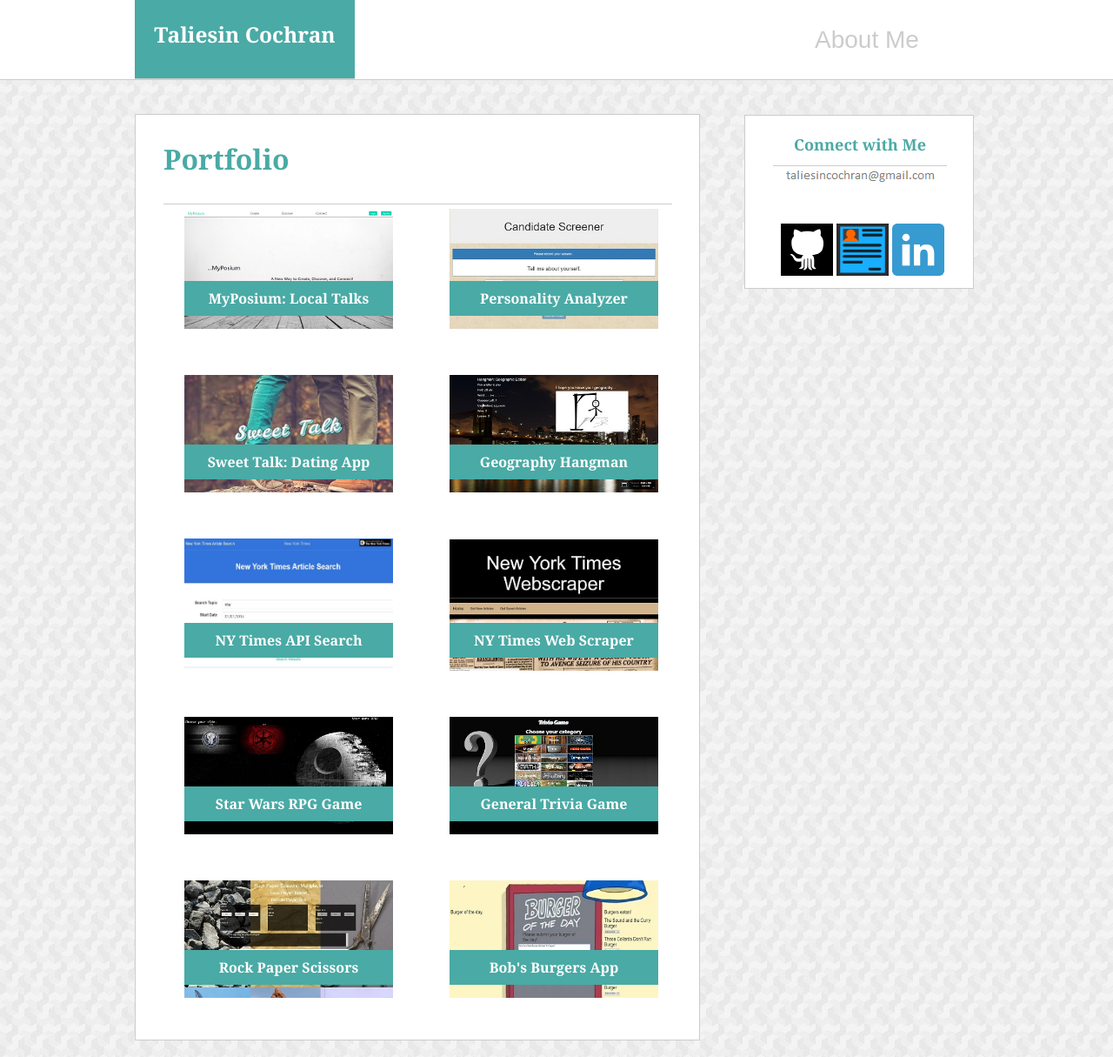
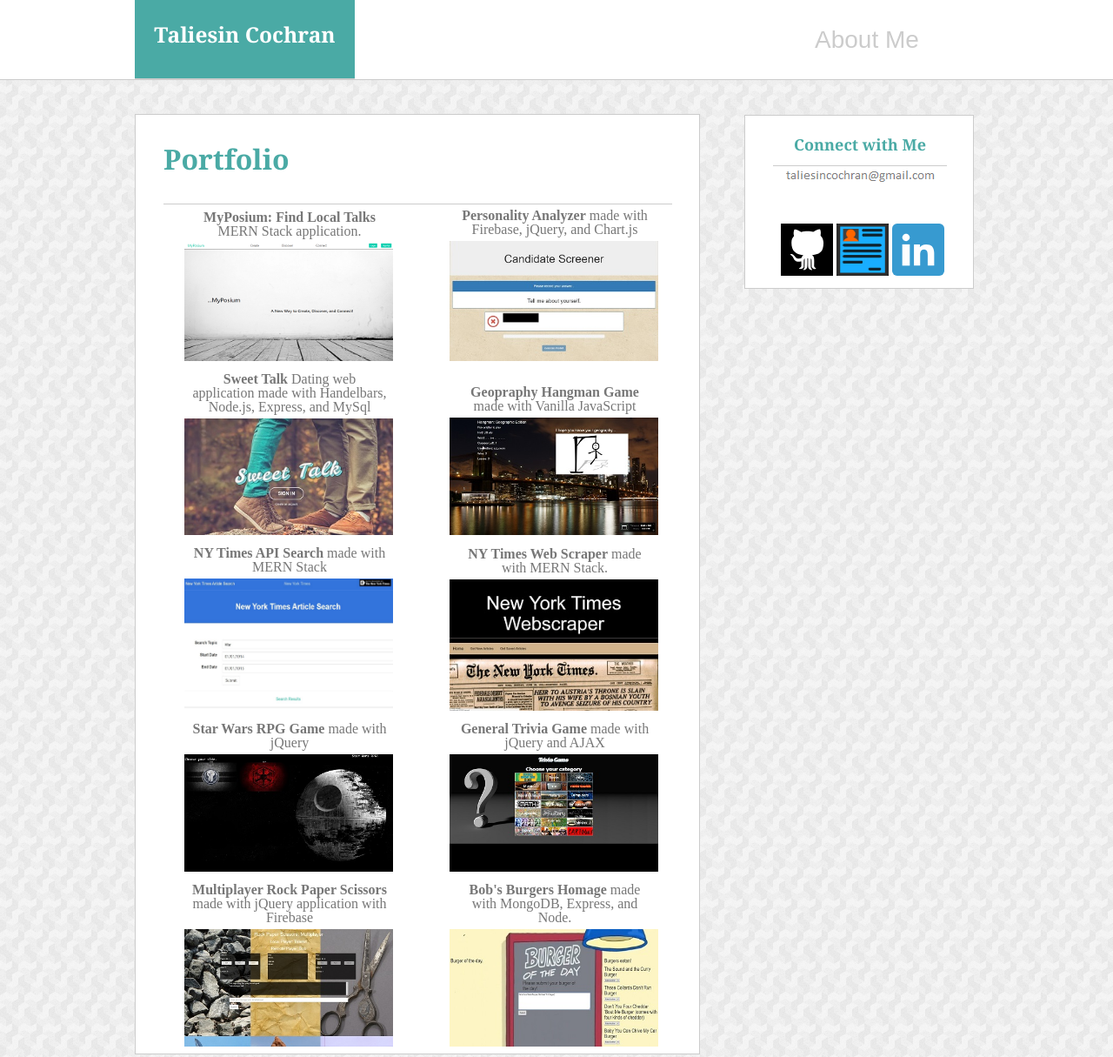
Before and after one commit to taliesincochran/taliesincochran.github.io, a plain HTML site: page portfolio.html in a window 1280 px wide. Shown: the top 1215 px of the page at 87% size. Drawn offline with Linux system fonts and the light colour scheme.

Commit message:
added descriptions to each app

```diff
--- a/assets/css/style.css
+++ b/assets/css/style.css
@@ -3,6 +3,15 @@
 }
 *{
 	box-sizing: border-box;
+}
+.listText {
+    width: 226px;
+    word-wrap: normal;
+    position: relative;
+    left: 59px;
+}
+strong {
+    font-weight: bolder;
 }
 body {
 	background-image: url("../images/background.png");
--- a/portfolio.html
+++ b/portfolio.html
@@ -28,44 +28,64 @@
 				<h2 id="mainheader" class="georgia">Portfolio</h2>
 				<ul id="portfolio-list">
 					<li>
+						<p class="listText"><strong>MyPosium: Find Local Talks</strong> MERN Stack application.</p>
 						<a href="https://myposium.herokuapp.com"> <img src="assets/images/myposium.png" class='images' alt="MyPosium" width=240>
-						<h2 class='listtext georgia'>MyPosium: Local Talks</h2> </a>
+						<!-- <h2 class='listtext georgia'>MyPosium: Local Talks</h2>  -->
+						</a>
 					</li>
 					<li>
+						<p class="listText"><strong>Personality Analyzer</strong> made with Firebase, jQuery, and Chart.js</p>
 						<a href="https://personality-analyzer-tdc.herokuapp.com"> <img src="assets/images/candidateScreener.jpg" class='images' alt="candidatScreener" width=240>
-						<h2 class='listtext georgia'>Personality Analyzer</h2> </a>
+						<!-- <h2 class='listtext georgia'>Personality Analyzer</h2>  -->
+						</a>
 					</li>
 					<li>
+						<p class="listText"><strong>Sweet Talk</strong> Dating web application made with Handelbars, Node.js, Express, and MySql</p>
 						<a href="https://map-sweet-talk.herokuapp.com/"> <img src="assets/images/sweetTalk.jpg" class='images' alt="NY Times API Search" width=240>
-						<h2 class='listtext georgia'>Sweet Talk: Dating App</h2> </a>
+						<!-- <h2 class='listtext georgia'>Sweet Talk: Dating App</h2>  -->
+						</a>
 					</li>
 					<li>
+						<p class="listText"><strong>Geopraphy Hangman Game</strong> made with Vanilla JavaScript</p>
 						<a href="https://taliesincochran.github.io/Hangman-Game/"> <img src="assets/images/image1.jpg" class='images' alt="Hangman" width=240>
-						<h2 class='listtext georgia'>Geography Hangman</h2> </a>
+						<!-- <h2 class='listtext georgia'>Geography Hangman</h2>  -->
+						</a>
 					</li>
 					<li>
+						<p class="listText"><strong>NY Times API Search</strong> made with MERN Stack</p>
 						<a href="https://nytimes-api-search-mern.herokuapp.com/"> <img src="assets/images/apisearch.jpg" class='images' alt="NY Times API Search" width=240>
-						<h2 class='listtext georgia'>NY Times API Search</h2>  </a>
+						<!-- <h2 class='listtext georgia'>NY Times API Search</h2>   -->
+						</a>
 					</li>
 					<li>
+						<p class="listText"><strong>NY Times Web Scraper</strong> made with MERN Stack.</p>
 						<a href="https://immense-scrubland-93408.herokuapp.com/"> <img src="assets/images/webscraper.jpg" class='images' alt="NY Times Web Scraper" width=240>
-						<h2 class='listtext georgia'>NY Times Web Scraper</h2> </a>
+						<!-- <h2 class='listtext georgia'>NY Times Web Scraper</h2>  -->
+						</a>
 					</li>
 					<li>
+						<p class="listText"><strong>Star Wars RPG Game</strong> made with jQuery</p>
 						<a href="https://taliesincochran.github.io/Star-Wars-RPG/"> <img src="assets/images/image2.jpg" class='images' alt='RPG Game' width=240>
-						<h2 class='listtext georgia'>Star Wars RPG Game</h2> </a>
+						<!-- <h2 class='listtext georgia'>Star Wars RPG Game</h2>  -->
+						</a>
 					</li>
 					<li>
+						<p class="listText"><strong>General Trivia Game</strong> made with jQuery and AJAX</p>
 						<a href="https://taliesincochran.github.io/trivia-game/"> <img src="assets/images/image3.jpg" class='images' alt='Trivia Game' width=240>
-						<h2 class='listtext georgia'>General Trivia Game</h2> </a>
+						<!-- <h2 class='listtext georgia'>General Trivia Game</h2>  -->
+						</a>
 					</li>
 					<li>
+						<p class="listText"><strong>Multiplayer Rock Paper Scissors</strong> made with jQuery application with Firebase</p>
 						<a href="https://taliesincochran.github.io/RockPaperScissors/"> <img src="assets/images/image5.jpg" class='images' alt='Rock Paper Scissors' width=240>
-						<h2 class='listtext georgia'>Rock Paper Scissors</h2> </a>
+						<!-- <h2 class='listtext georgia'>Rock Paper Scissors</h2>  -->
+						</a>
 					</li>
 					<li>
+						<p class="listText"><strong>Bob's Burgers Homage</strong> made with MongoDB, Express, and Node.</p>
 						<a href="https://still-temple-48407.herokuapp.com/index"> <img src="assets/images/Burger.jpg" class='images' alt='Burger App' width=240>
-						<h2 class='listtext georgia'>Bob's Burgers App</h2>  </a>
+						<!-- <h2 class='listtext georgia'>Bob's Burgers App</h2>   -->
+						</a>
 					</li>
 				</ul>
 			</section>
```
